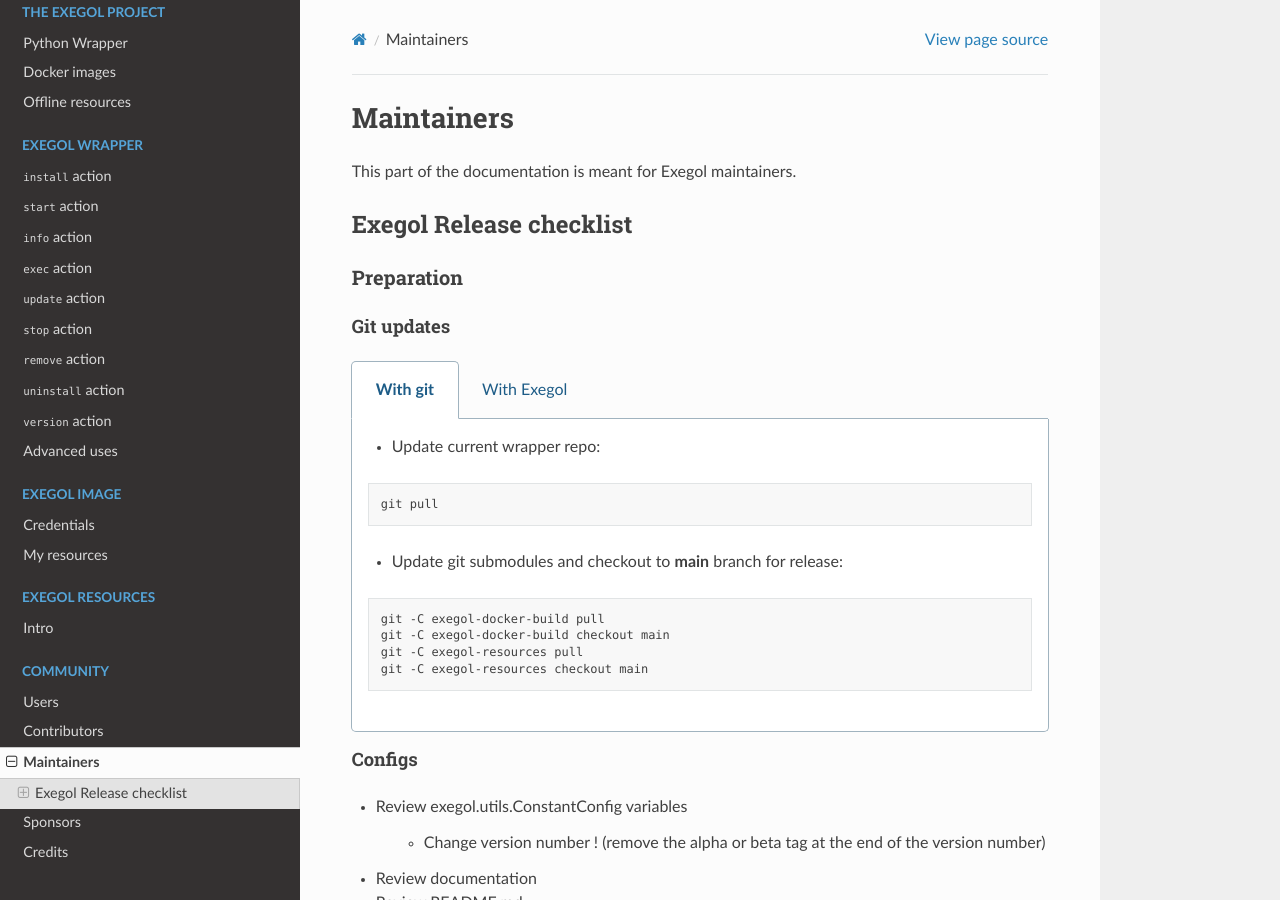
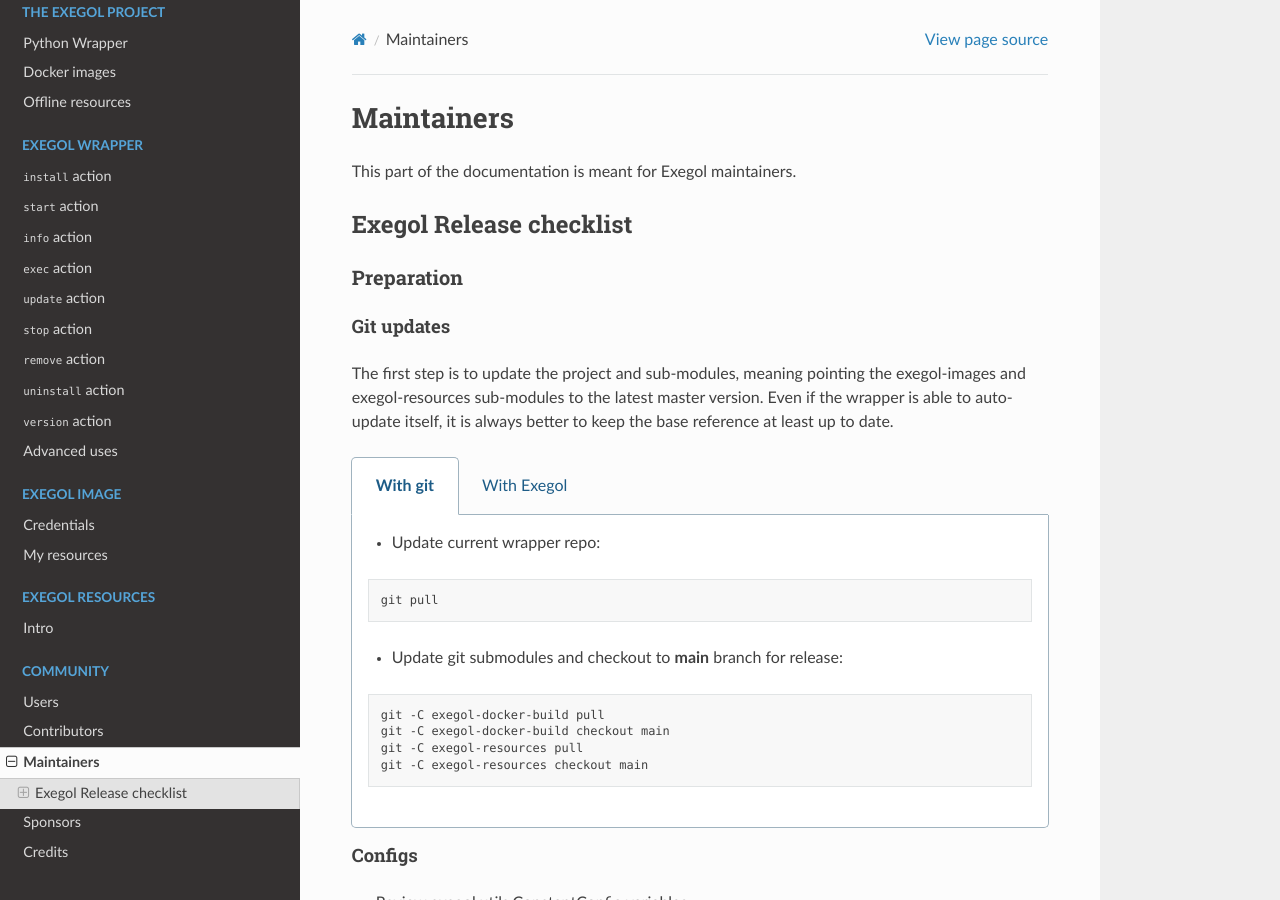
Before and after one commit to ThePorgs/Exegol-docs, a Sphinx documentation site: the page built from source/community/maintainers.rst, in a window 1280 px wide and 900 px high. Built offline with Sphinx 7.4.7 and the Read the Docs theme 2.0.0, drawn with Linux system fonts in a browser that asks for light colours.

Commit message:
Add comment for sub-module update

```diff
--- a/source/community/maintainers.rst
+++ b/source/community/maintainers.rst
@@ -13,6 +13,8 @@
 Git updates
 ~~~~~~~~~~~
 
+The first step is to update the project and sub-modules, meaning pointing the exegol-images and exegol-resources sub-modules to the latest master version.
+Even if the wrapper is able to auto-update itself, it is always better to keep the base reference at least up to date.
 
 ..  tabs::
 
```
